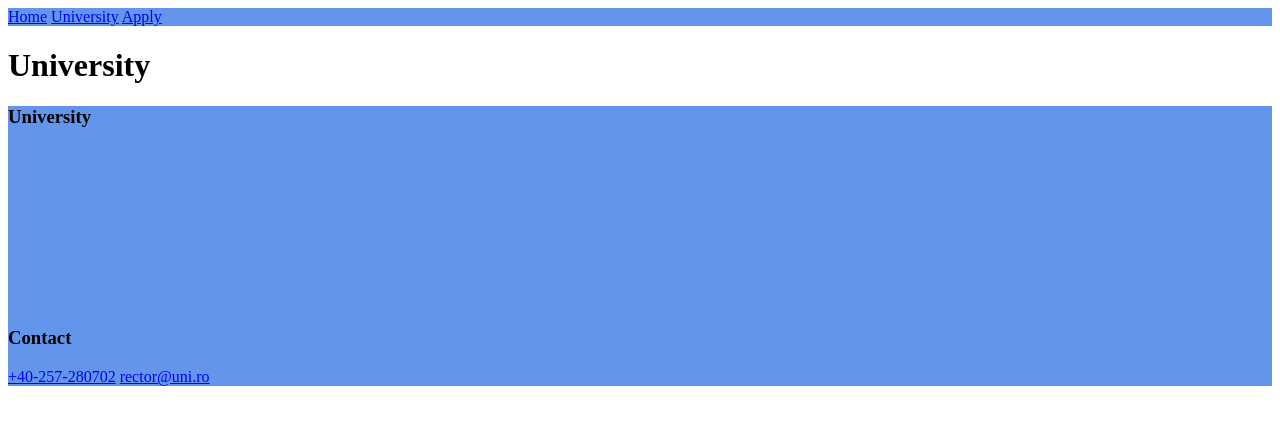
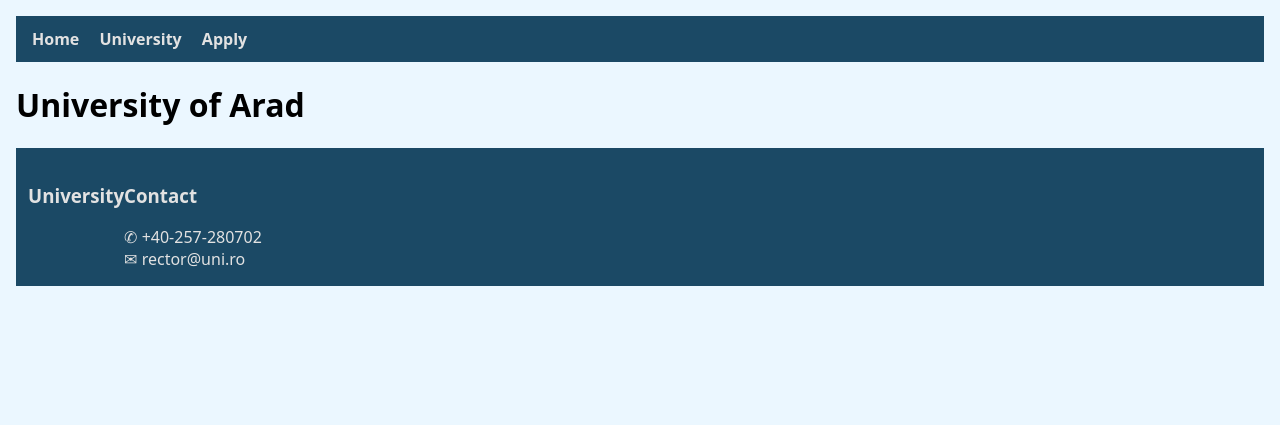
Before and after one commit to cristian-florin-ciobanu/php-mysql-university-project, a PHP site: page /university.php in a window 1280 px wide. Shown: the top 425 px of the page. Run offline with PHP 8.4, Linux system fonts and the light colour scheme; data that the repository does not hold is empty.

Commit message:
style index, header, footer

```diff
--- a/css/footer.css
+++ b/css/footer.css
@@ -1,3 +1,29 @@
 #footer {
-    background: cornflowerblue;
+    display: flex;
+    background: #1b4965;
+    color: #e2e2e2ff;
+    padding: 1rem 0.75rem;
 }
+
+#footer-roles {
+    display: block;
+}
+
+#footer-roles-list {
+    display: flex;
+}
+
+.footer-roles-section {
+    display: block;
+    margin-right: 2rem;
+    color: #e2e2e2ff;
+}
+
+#footer-contact {
+    display: block;
+}
+
+.footer-contact-link {
+    color: #e2e2e2ff;
+    text-decoration: none;
+}
--- a/css/header.css
+++ b/css/header.css
@@ -1,3 +1,11 @@
 #header {
-    background: cornflowerblue;
+    padding: 0.75rem 1rem;
+    background: #1b4965;
 }
+
+.header-link {
+    color: #e2e2e2ff;
+    font-weight: bold;
+    text-decoration: none;
+    margin-right: 1rem;
+}
--- /dev/null
+++ b/css/index.css
@@ -0,0 +1,5 @@
+body {
+    background: #ebf7ff;
+    font-family: system-ui, -apple-system, BlinkMacSystemFont, 'Segoe UI', Roboto, Oxygen, Ubuntu, Cantarell, 'Open Sans', 'Helvetica Neue', sans-serif;
+    margin: 1rem;
+}
--- a/footer.php
+++ b/footer.php
@@ -9,30 +9,42 @@ function queryRole($role) {
     if ($result->num_rows > 0)
         while ($row = $result->fetch_assoc()) echo "<b>".$role."</b>" . "<br>" . $row["First Name"]." ".$row["Last Name"] . "<br>";
     else echo $error_message;
-    echo "<br>";
 }
 ?>
 
 <style type="text/css"><?php include 'css/footer.css'; ?></style>
 
 <div id="footer">
-    <div class="footer-section">
+
+    <div id="footer-roles">
         <h3>University</h3>
+        <div id="footer-roles-list">
+            <div class="footer-roles-section">
+                <?php queryRole("Rector"); ?>
+            </div>
+            <div class="footer-roles-section">
                 <?php
-        queryRole("Rector");
                 queryRole("Rectorate");
                 queryRole("Academic Council");
                 queryRole("Board of Trustees");
                 queryRole("Supervisory Board");
+                ?>
+            </div>
+            <div class="footer-roles-section">
+                <?php
                 queryRole("Academic Affairs");
                 queryRole("Scientific Affairs");
                 queryRole("International Affairs");
                 queryRole("Administrative Affairs");
                 ?>
             </div>
-    <div class="footer-section">
-        <h3>Contact</h3>
-        <a href="tel:+40-257-280702">+40-257-280702</a>
-        <a href="mailto:rector@uni.ro">rector@uni.ro</a>
         </div>
     </div>
+
+    <div class="footer-contact">
+        <h3>Contact</h3>
+        <a class="footer-contact-link" href="tel:+40-257-280702">✆ +40-257-280702</a><br>
+        <a class="footer-contact-link" href="mailto:rector@uni.ro">✉ rector@uni.ro</a>
+    </div>
+
+</div>
--- a/header.php
+++ b/header.php
@@ -1,7 +1,7 @@
 <style type="text/css"><?php include 'css/header.css'; ?></style>
 
 <div id="header">
-    <a href="index.php">Home</a>
-    <a href="university.php">University</a>
-    <a href="apply.php">Apply</a>
+    <a class="header-link" href="index.php">Home</a>
+    <a class="header-link" href="university.php">University</a>
+    <a class="header-link" href="apply.php">Apply</a>
 </div>
--- a/university.php
+++ b/university.php
@@ -1,11 +1,11 @@
 <!DOCTYPE html>
 <head>
     <title>University</title>
+    <link rel="stylesheet" type="text/css" >
 </head>
 <body>
-    <?php
-    include 'header.php';
-    echo "<h1>University</h1>";
-    include 'footer.php';
-    ?>
+    <style type="text/css"><?php include 'css/index.css'; ?></style>
+    <?php include 'header.php'; ?>
+    <h1>University of Arad</h1>
+    <?php include 'footer.php'; ?>
 </body>
```
Also changed, not shown: index.php (+5 -6 lines), lorem-ipsum.txt (deleted, +0 -63 lines). Lines whose indentation alone changed are shown as unchanged.
